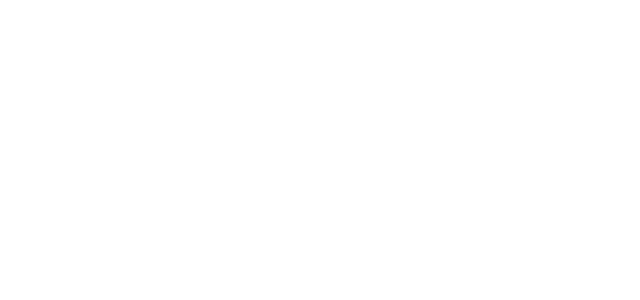
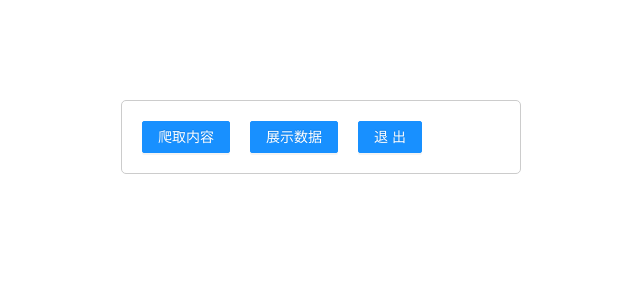
Before and after one commit to hugyu/react-project, a React (Create React App) app: page / in a window 1280 px wide. Before the commit this address had no page. Shown: the top 300 px of the page, without its empty margins (319-959 px from the left). Built offline with nearby package versions, Linux system fonts and the light colour scheme.

Commit message:
首页页面和样式以及路由

```diff
--- a/src/App.tsx
+++ b/src/App.tsx
@@ -1,10 +1,12 @@
 import { BrowserRouter as Router, Route, Routes } from "react-router-dom";
+import Home from "./pages/Home";
 import LoginPage from "./pages/login";
 const App: React.FC = () => {
   return (
     <div>
       <Router>
         <Routes>
+          <Route path="/" element={<Home />} />
           <Route path="/login" element={<LoginPage />} />
         </Routes>
       </Router>
--- /dev/null
+++ b/src/pages/Home/index.tsx
@@ -0,0 +1,12 @@
+import { Button } from "antd";
+import "./style.css";
+const Home: React.FC = () => {
+  return (
+    <div className="home-page">
+      <Button type="primary">爬取内容</Button>
+      <Button type="primary">展示数据</Button>
+      <Button type="primary">退出</Button>
+    </div>
+  );
+};
+export default Home;
--- /dev/null
+++ b/src/pages/Home/style.css
@@ -0,0 +1,10 @@
+.home-page {
+    width: 400px;
+    padding: 20px;
+    margin:100px auto;
+    border:1px solid #ccc;
+    border-radius: 5px;
+}
+.home-page .ant-btn {
+    margin-right: 20px;
+}
--- a/src/pages/login/index.tsx
+++ b/src/pages/login/index.tsx
@@ -1,6 +1,6 @@
 import { LockOutlined } from "@ant-design/icons";
 import { Button, Form, Input } from "antd";
-import "./login.css";
+import "./style.css";
 interface FormValues {
   password: string;
 }
```
Also changed, not shown: src/pages/login/style.css (renamed from src/pages/login/login.css).
